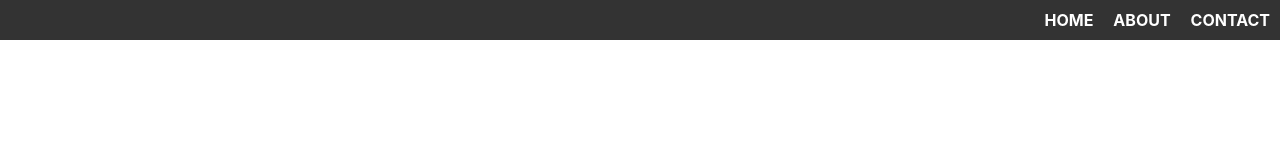
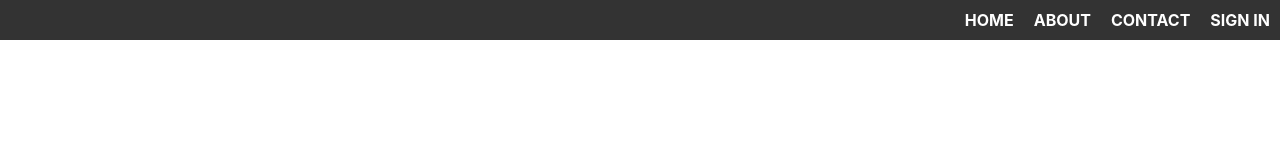
Before and after one commit to ndakalajulius/tracking-, a React (Create React App) app: page / in a window 1280 px wide. Shown: the top 160 px of the page. Built offline with nearby package versions, Linux system fonts and the light colour scheme.

Commit message:
made changes

```diff
--- a/src/Components/Navbar/Navbar.css
+++ b/src/Components/Navbar/Navbar.css
@@ -7,11 +7,10 @@
 .navbar ul {
   list-style: none;
   margin: 0;
-    padding: 0;
+  padding:0;
   display: flex;
   justify-content: space-around;
   background-color: #333; /* Background color */
-
 }
 .nav-links {
   list-style: none;
@@ -30,12 +29,8 @@ ul {
   font-weight: bold;
   font-size: 16px;
   transition: color 0.3s; /* Smooth color transition on hover */
-
 }
 
-.nav-links a:hover {
-  text-decoration: underline;
-}
 .navbar li {
   padding: 10px;
 }
--- a/src/Components/Navbar/Navbar.jsx
+++ b/src/Components/Navbar/Navbar.jsx
@@ -14,6 +14,9 @@ const Navbar = () => {
         <li>
           <a href="/contact">CONTACT</a>
         </li>
+        <li>
+          <a href="/">SIGN IN</a>
+        </li>
       </ul>
     </div>
   );
```
Also changed, not shown: src/Pages/Signup/Signup.jsx (added, +11 -0 lines), src/Pages/Signup/Signup.css (added). Lines whose indentation alone changed are shown as unchanged.
